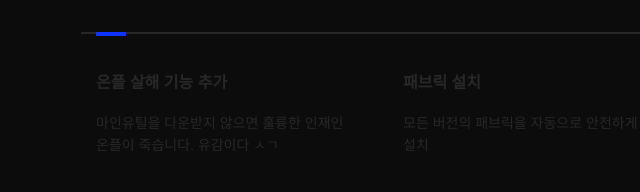
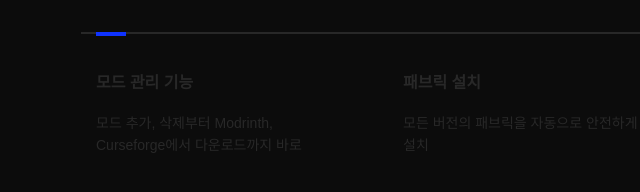
Before and after one commit to dotory1232/DKStudio-Website, a plain HTML site: page index.html in a window 1280 px wide. Shown: the part 532-724 px from the top of the page, 112-752 px from the left. Drawn offline with nearby package versions, Linux system fonts and the light colour scheme; a web font is replaced by a local one.

Commit message:
Update index.html

```diff
--- a/index.html
+++ b/index.html
@@ -59,8 +59,8 @@
               </div>
               <div class="intro--options">
                 <a href="#0">
-                  <h3>온플 살해 기능 추가</h3>
-                  <p>마인유틸을 다운받지 않으면 훌륭한 인재인 온플이 죽습니다. 유감이다 ㅅㄱ</p>
+                  <h3>모드 관리 기능</h3>
+                  <p>모드 추가, 삭제부터 Modrinth, Curseforge에서 다운로드까지 바로</p>
                 </a>
                 <a href="#0">
                   <h3>패브릭 설치</h3>
```
